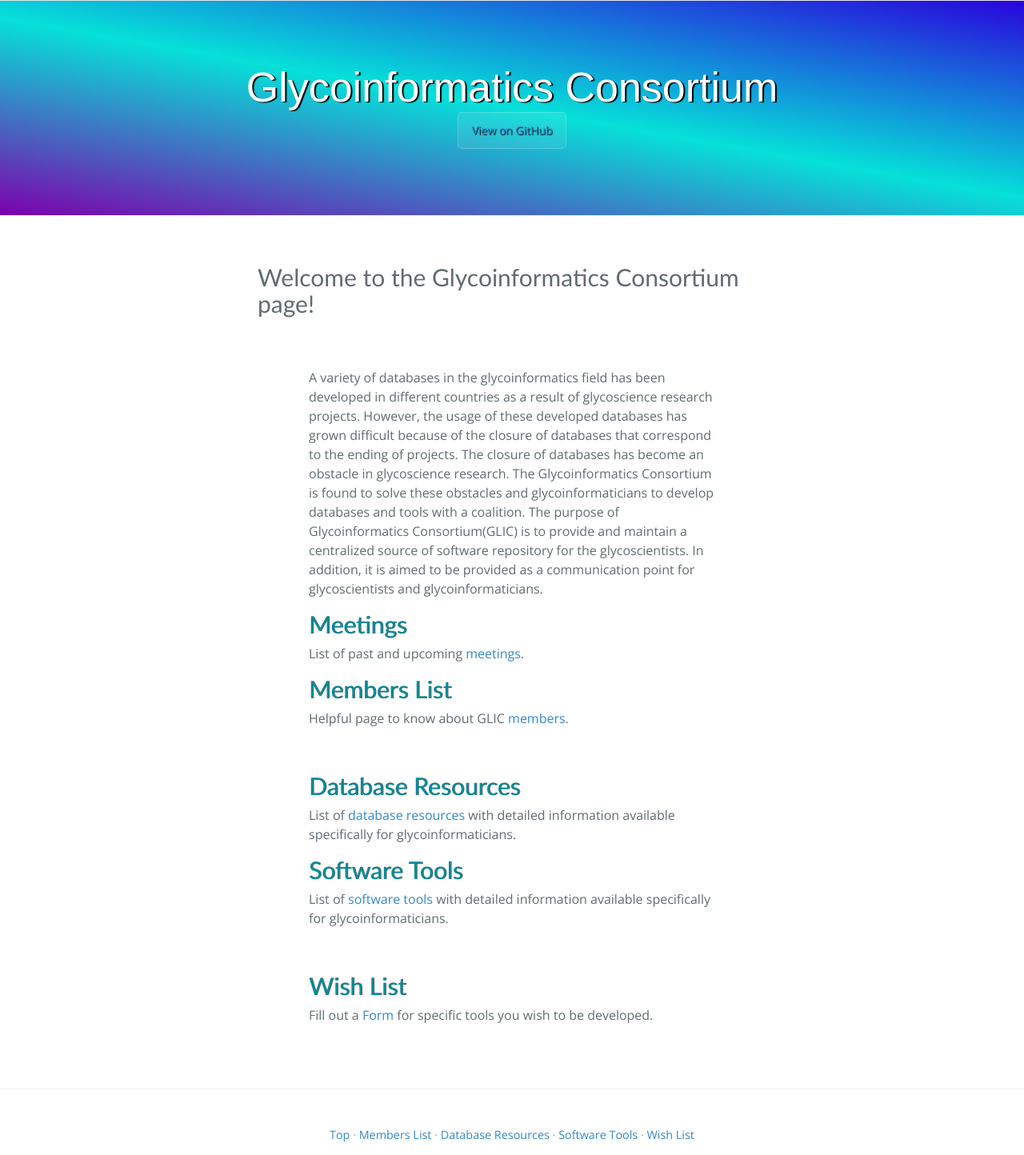
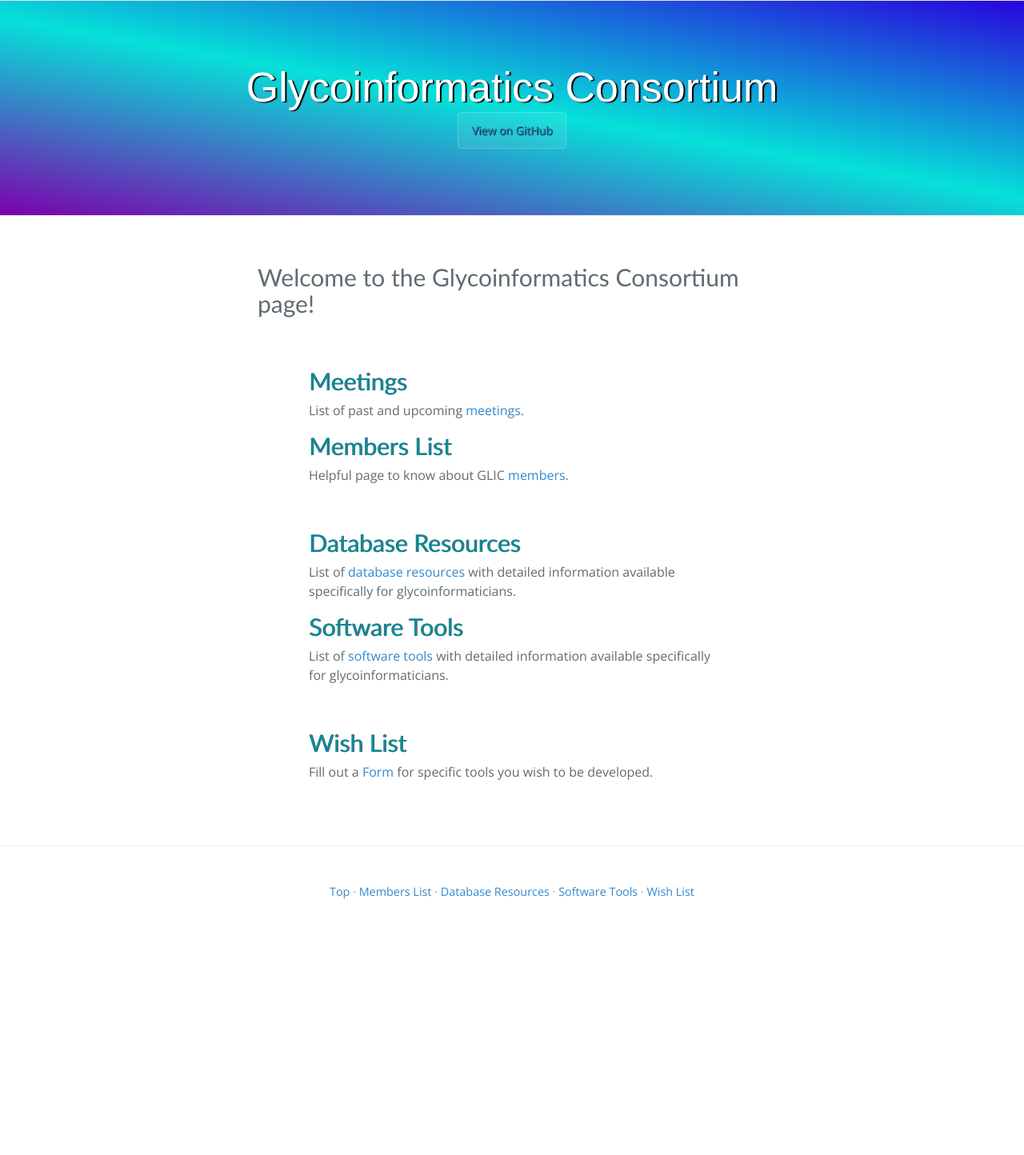
Before and after one commit to AokiCE/testglicpage, a Jekyll site: the page built from index.md, in a window 1280 px wide. Shown: the whole page at 80% size. Built offline with Jekyll 4.4.1, drawn with Linux system fonts in a browser that asks for light colours; nearby versions of some CDN libraries; after the commit the page ends 1140 px from its top, so only the background shows below that.

Commit message:
Update index.md

```diff
--- a/index.md
+++ b/index.md
@@ -1,11 +1,7 @@
 ---
 title: Glycoinformatics Consortium
 layout: top
-section:
-  - A variety of databases in the glycoinformatics field has been developed in different countries as a result of glycoscience research projects. However, the usage of these developed databases has grown difficult because of the closure of databases that correspond to the ending of projects. The closure of databases has become an obstacle in glycoscience research. The Glycoinformatics Consortium is found to solve these obstacles and glycoinformaticians to develop databases and tools with a coalition. The purpose of Glycoinformatics Consortium(GLIC) is to provide and maintain a centralized source of software repository for the glycoscientists. In addition, it is aimed to be provided as a communication point for glycoscientists and glycoinformaticians.
 ---
-
-{{ page.section }}
 
 ## Meetings
 List of past and upcoming [meetings](meetings).
```
